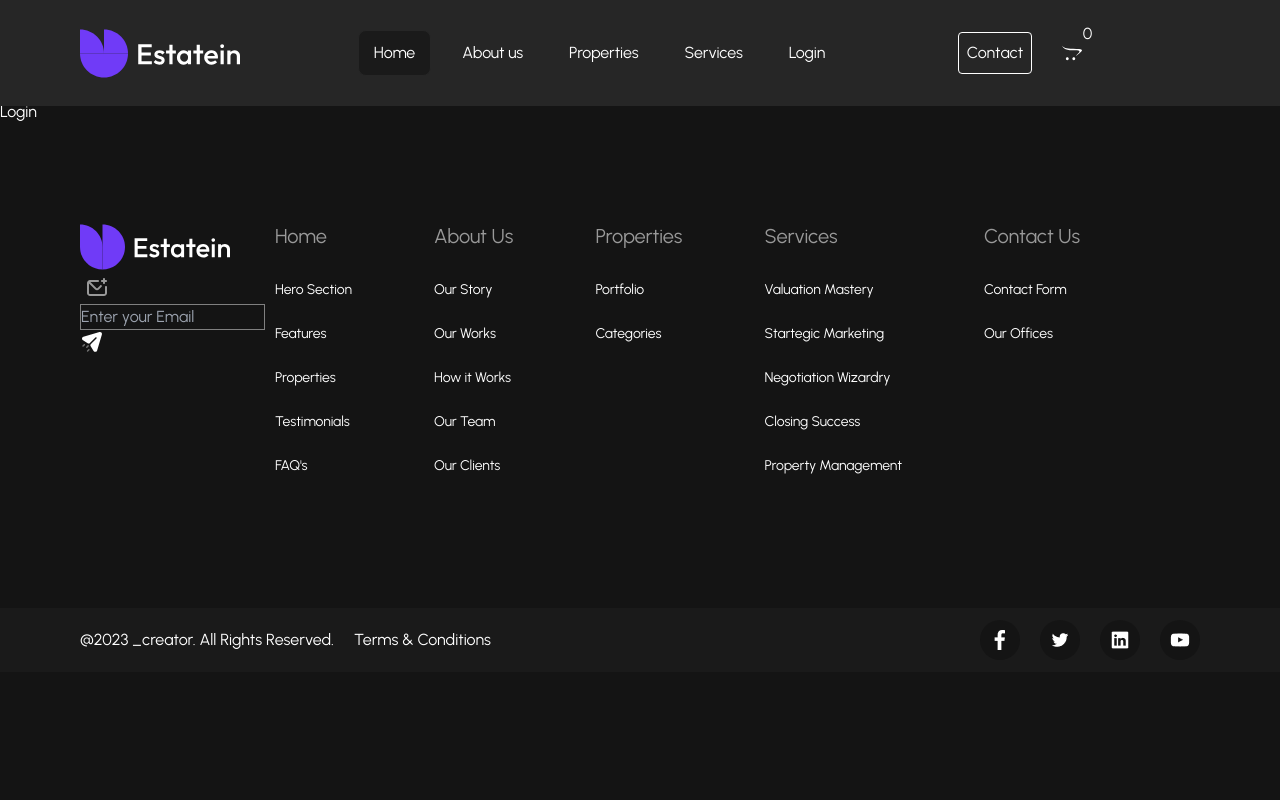
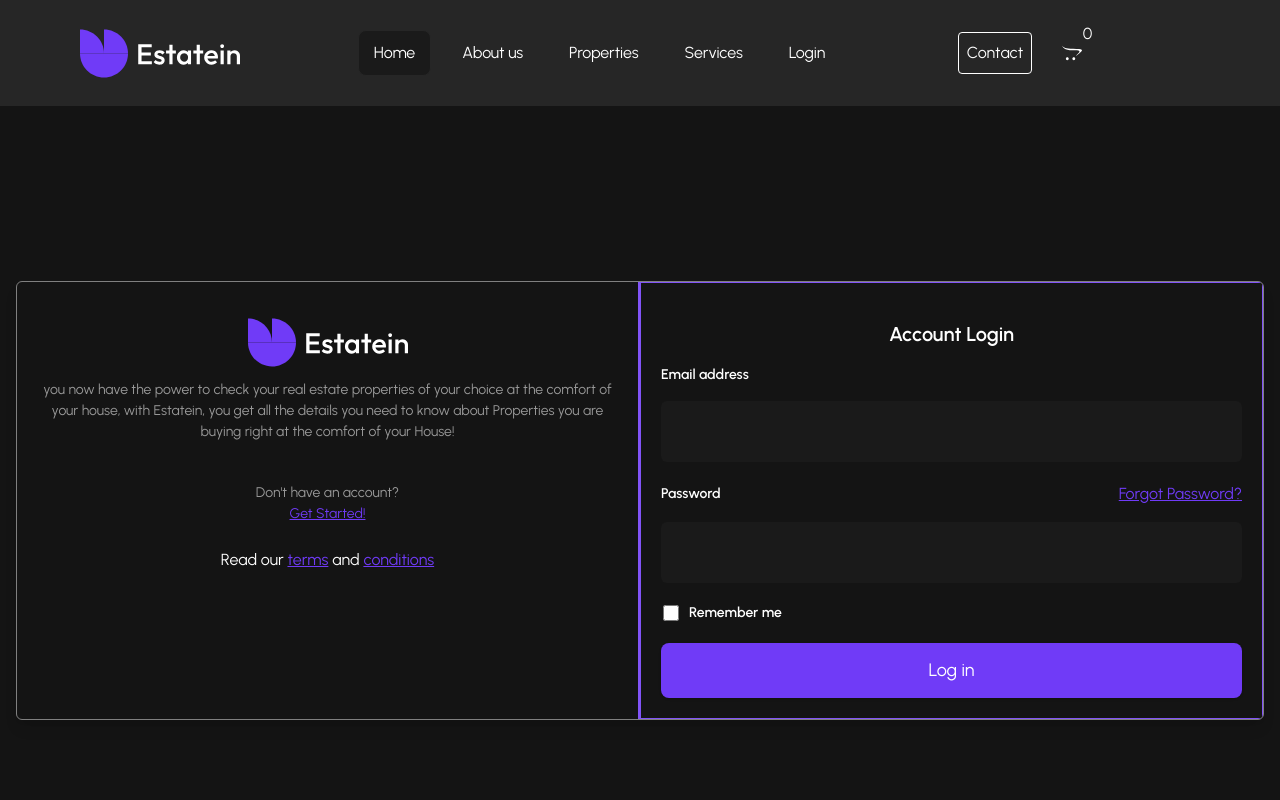
Before and after one commit to cReAtOR0009/Real_Estate, a React (Vite) app in the folder client/: page /Login in a window 1280 px wide. Shown: the top 800 px of the page. Built offline with nearby package versions, Linux system fonts and the light colour scheme.

Commit message:
added a login page

```diff
--- a/client/src/components/AddProperty.jsx
+++ b/client/src/components/AddProperty.jsx
@@ -122,7 +122,7 @@ const AddProperty = () => {
       <div className="fixed m-0 top-[100px] z-[200] text-center text-[15px]">
         {/* errors */}
         {visible && (
-          <div className="text-[red]">
+          <div className= "bg-Purple-60 h-[40px] rounded-[10px]">
             {/* Display all errors */}
             {Object.values(errors).map((error, index) => (
               <p className="text-[red]" key={index}>
--- a/client/src/pages/Login.jsx
+++ b/client/src/pages/Login.jsx
@@ -1,9 +1,97 @@
-import React from 'react'
-
+import React from "react";
+import { styles } from "../styles/styles";
+import { logo } from "../assets/imageImporter";
 const Login = () => {
   return (
-    <div className='mt-[100px] sm:mt-[100px]'>Login</div>
-  )
-}
+    <div className="mt-[100px] sm:mt-[100px] flex flex-col">
+      <div className="flex items-center min-h-screen p-4  lg:justify-center">
+        <div className="flex flex-col overflow-hidden  border border-solid border-Grey-50 rounded-md shadow-lg max md:flex-row md:flex-1 lg:max-w-screen-md">
+          <div className="p-4 py-6 text-white md:w-[50%]  border-r-[0px] md:border-r-[2px] border-Purple-65">
+            <div className="flex flex-col items-center my-3 text-4xl font-bold tracking-wider text-center">
+              <img className="text-center" src={logo} alt="company logo" />
+            </div>
+            <p className={`${styles.paragraph} mt-6  text-center md:mt-0`}>
+              you now have the power to check your real estate properties of
+              your choice at the comfort of your house, with Estatein, you get
+              all the details you need to know about Properties you are buying
+              right at the comfort of your House!
+            </p>
+            <p
+              className={`${styles.paragraph} flex flex-col items-center justify-center mt-10 text-center`}
+            >
+              <span className={`${styles.paragraph}`}>
+                Don't have an account?
+              </span>
+              <a href="#" className="underline text-Purple-60">
+                Get Started!
+              </a>
+            </p>
+            <p className="mt-6  text-center">
+              Read our{" "}
+              <a href="#" className="underline text-Purple-60">
+                terms
+              </a>{" "}
+              and{" "}
+              <a href="#" className="underline text-Purple-60">
+                conditions
+              </a>
+            </p>
+          </div>
+          <div className="p-5 md:flex-1 border border-solid border-Purple-65">
+            <h3 className="my-4 text-[20px]  text-center font-semibold">
+              Account Login
+            </h3>
+            <form action="#" className="flex flex-col space-y-5">
+              <div className="flex flex-col flex-1  gap-[12px] md:gap-[16px]">
+                <label for="email" className="text-sm font-semibold">
+                  Email address
+                </label>
+                <input
+                  type="email"
+                  id="email"
+                  autofocus
+                  className={`${styles.inputFied}`}
+                />
+              </div>
+              <div className="flex flex-col flex-1  gap-[12px] md:gap-[16px]">
+                <div className="flex items-center justify-between">
+                  <label for="password" className="text-sm font-semibold">
+                    Password
+                  </label>
+                  <a href="#" className="underline text-Purple-60">
+                    Forgot Password?
+                  </a>
+                </div>
+                <input
+                  type="password"
+                  id="password"
+                  className={`${styles.inputFied}`}
+                />
+              </div>
+              <div className="flex items-center space-x-2">
+                <input
+                  type="checkbox"
+                  id="remember"
+                  className="w-4 h-4 transition duration-300 rounded focus:ring-2 focus:ring-offset-0 focus:outline-none focus:ring-blue-200"
+                />
+                <label for="remember" className="text-sm font-semibold">
+                  Remember me
+                </label>
+              </div>
+              <div>
+                <button
+                  type="submit"
+                  className={`${styles.buttonPadding} bg-Purple-60 w-full  transition duration-300  shadow  focus:outline-none focus: focus:ring-4`}
+                >
+                  Log in
+                </button>
+              </div>
+            </form>
+          </div>
+        </div>
+      </div>
+    </div>
+  );
+};
 
-export default Login
+export default Login;
```
